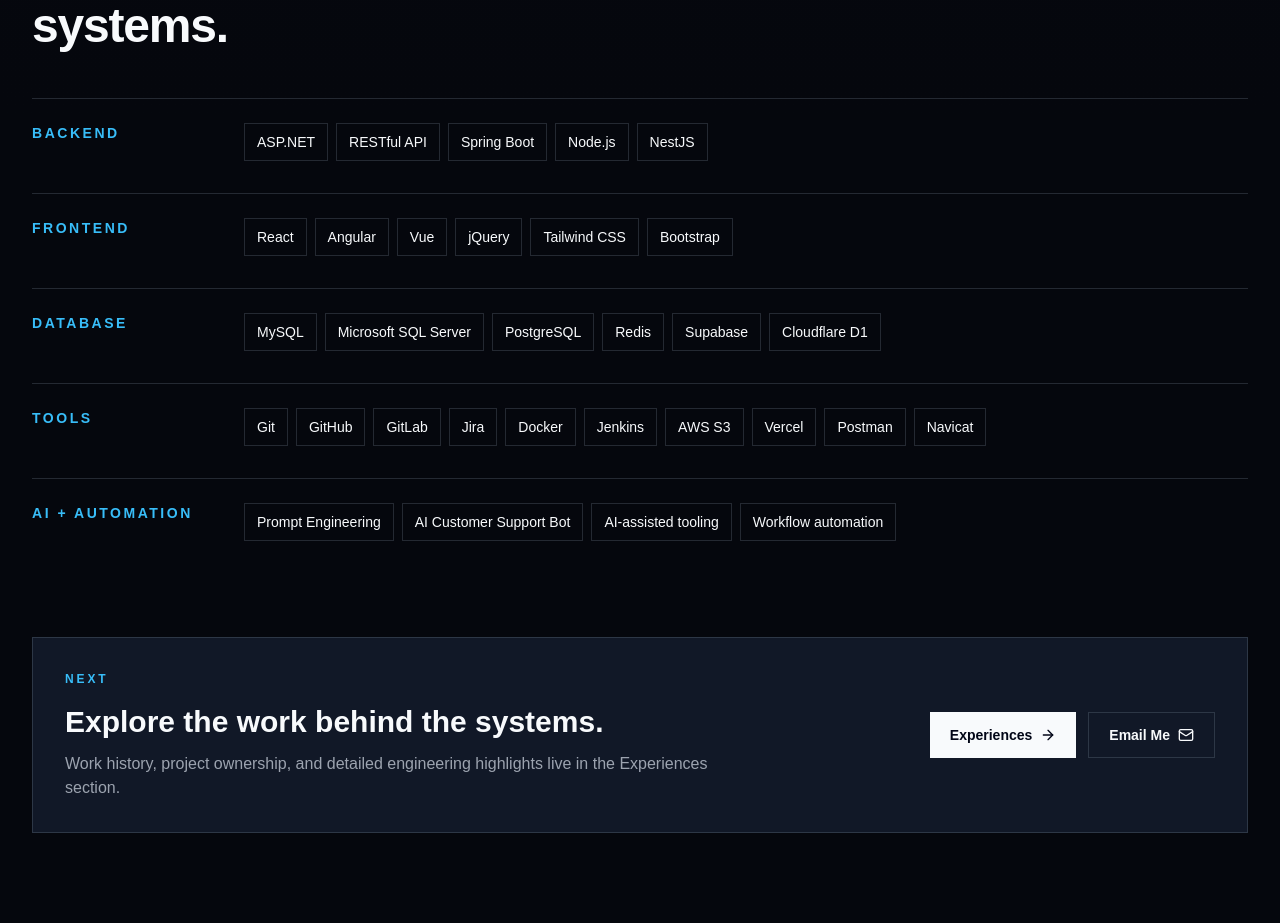
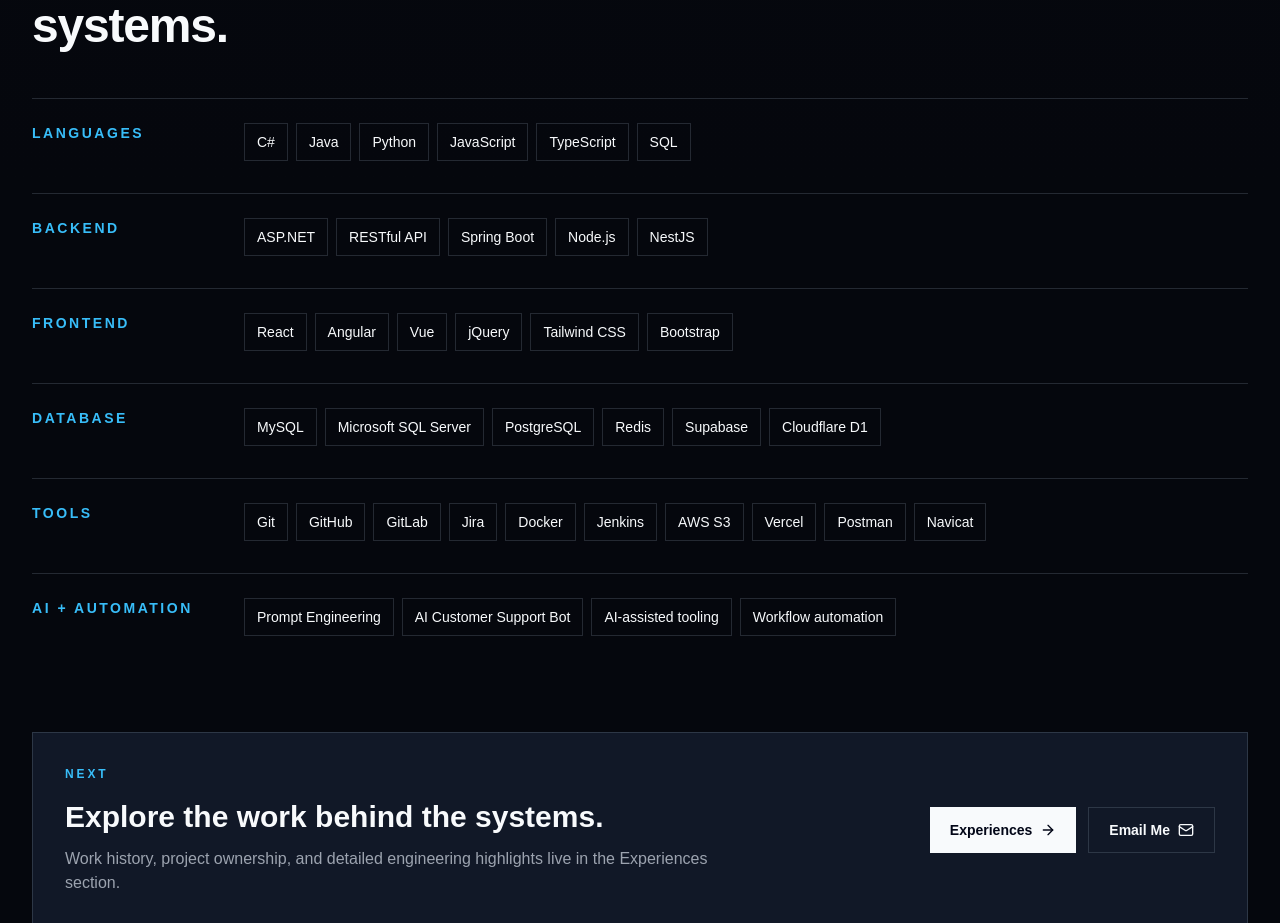
Before and after one commit to winnie080700/winnie080700, a Next.js app: page / in a window 1280 px wide. Shown: the part 1960-2883 px from the top of the page. Built offline with nearby package versions, Linux system fonts and the light colour scheme.

Commit message:
forget to add in languages

```diff
--- a/app/page.tsx
+++ b/app/page.tsx
@@ -5,6 +5,7 @@
 
 export default function Home() {
   const stackGroups = [
+    ["Languages", techStack.languages],
     ["Backend", techStack.backend],
     ["Frontend", techStack.frontend],
     ["Database", techStack.database],
```
